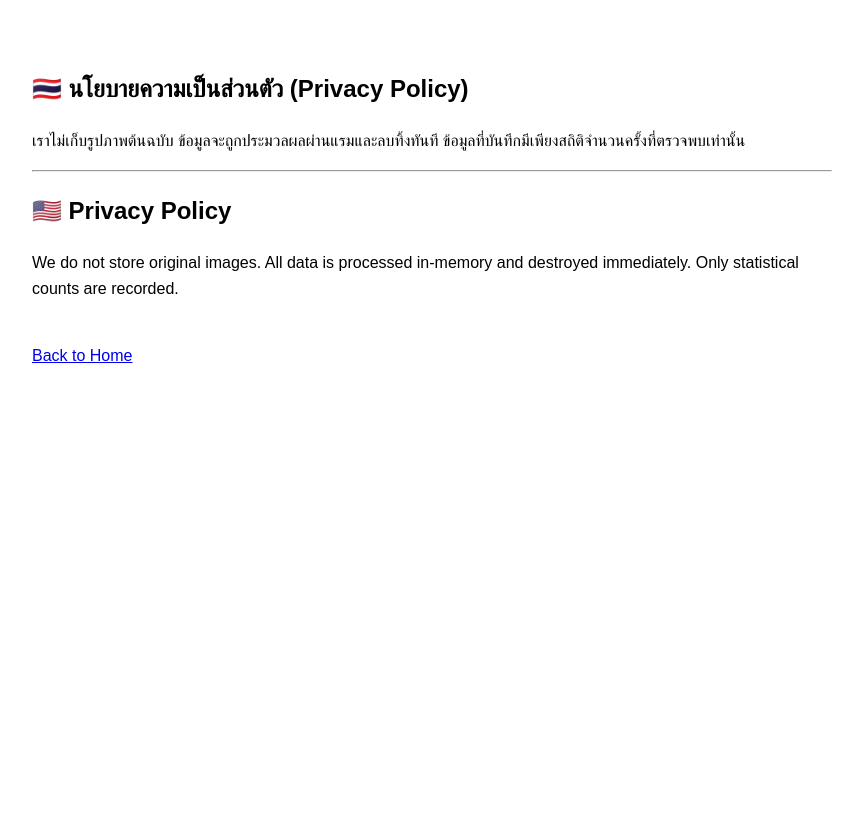
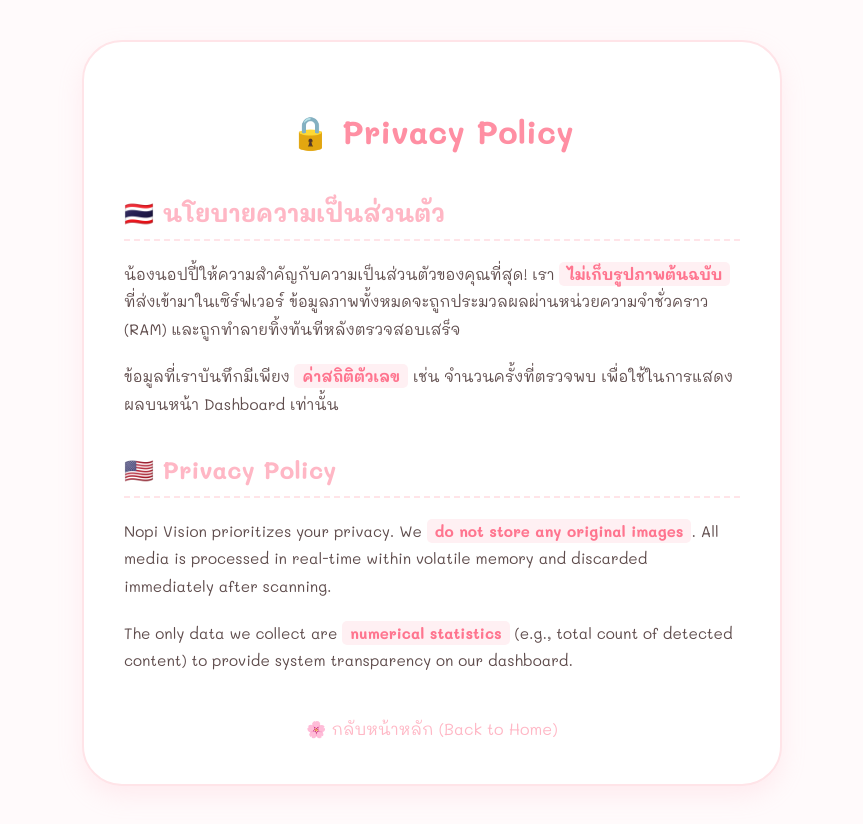
Before and after one commit to orizonteams-cpu/nopi-vision, a website: page views/privacy.html in a window 1280 px wide. Shown: the whole page, without its empty margins (208-1071 px from the left). Before the commit the page ends 800 px from the top, so only its background shows below. Drawn offline with Linux system fonts and the light colour scheme.

Commit message:
Update privacy.html

```diff
--- a/views/privacy.html
+++ b/views/privacy.html
@@ -1,12 +1,33 @@
 <!DOCTYPE html>
 <html lang="th">
-<head><meta charset="UTF-8"><title>Privacy Policy</title></head>
-<body style="padding:50px; line-height:1.6; max-width:800px; margin:auto; font-family:sans-serif;">
-    <h2>🇹🇭 นโยบายความเป็นส่วนตัว (Privacy Policy)</h2>
-    <p>เราไม่เก็บรูปภาพต้นฉบับ ข้อมูลจะถูกประมวลผลผ่านแรมและลบทิ้งทันที ข้อมูลที่บันทึกมีเพียงสถิติจำนวนครั้งที่ตรวจพบเท่านั้น</p>
-    <hr>
-    <h2>🇺🇸 Privacy Policy</h2>
-    <p>We do not store original images. All data is processed in-memory and destroyed immediately. Only statistical counts are recorded.</p>
-    <br><a href="/">Back to Home</a>
+<head>
+    <meta charset="UTF-8">
+    <title>Privacy Policy | Nopi Vision</title>
+    <link href="https://fonts.googleapis.com/css2?family=Mali:wght@400;700&display=swap" rel="stylesheet">
+    <style>
+        body { padding: 40px 20px; line-height: 1.8; max-width: 700px; margin: auto; font-family: 'Mali', cursive; background: #fffafb; color: #5d4a4a; }
+        .card { background: white; padding: 40px; border-radius: 40px; border: 2px solid #ffe4e8; box-shadow: 0 10px 25px rgba(255,182,197,0.2); }
+        h1 { color: #ff8fa3; text-align: center; font-size: 2rem; margin-bottom: 30px; }
+        h2 { color: #ffb7c5; border-bottom: 2px dashed #ffe4e8; padding-bottom: 5px; margin-top: 30px; display: flex; align-items: center; gap: 10px; }
+        p { margin-bottom: 20px; font-size: 0.95rem; }
+        .highlight { background: #fff0f3; padding: 2px 8px; border-radius: 5px; color: #ff758f; font-weight: bold; }
+        .back-link { display: block; text-align: center; margin-top: 40px; color: #ffb7c5; text-decoration: none; transition: 0.3s; }
+        .back-link:hover { color: #ff8fa3; transform: scale(1.05); }
+    </style>
+</head>
+<body>
+    <div class="card">
+        <h1>🔒 Privacy Policy</h1>
+
+        <h2>🇹🇭 นโยบายความเป็นส่วนตัว</h2>
+        <p>น้องนอปปี้ให้ความสำคัญกับความเป็นส่วนตัวของคุณที่สุด! เรา <span class="highlight">ไม่เก็บรูปภาพต้นฉบับ</span> ที่ส่งเข้ามาในเซิร์ฟเวอร์ ข้อมูลภาพทั้งหมดจะถูกประมวลผลผ่านหน่วยความจำชั่วคราว (RAM) และถูกทำลายทิ้งทันทีหลังตรวจสอบเสร็จ</p>
+        <p>ข้อมูลที่เราบันทึกมีเพียง <span class="highlight">ค่าสถิติตัวเลข</span> เช่น จำนวนครั้งที่ตรวจพบ เพื่อใช้ในการแสดงผลบนหน้า Dashboard เท่านั้น</p>
+
+        <h2>🇺🇸 Privacy Policy</h2>
+        <p>Nopi Vision prioritizes your privacy. We <span class="highlight">do not store any original images</span>. All media is processed in real-time within volatile memory and discarded immediately after scanning.</p>
+        <p>The only data we collect are <span class="highlight">numerical statistics</span> (e.g., total count of detected content) to provide system transparency on our dashboard.</p>
+
+        <a href="/" class="back-link">🌸 กลับหน้าหลัก (Back to Home)</a>
+    </div>
 </body>
 </html>
```
